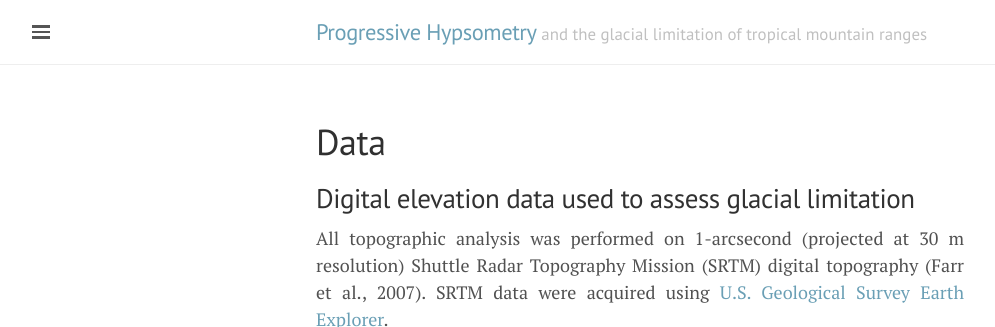
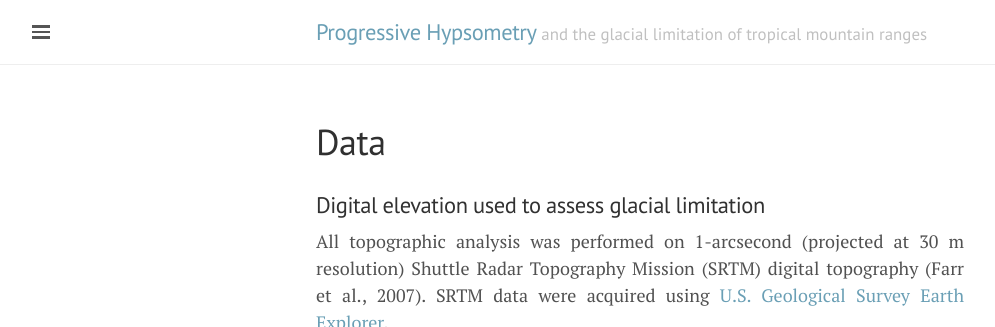
Before and after one commit to mcunningham917/PHdoc, a Jekyll site: the page built from Data.md, in a window 1280 px wide, cut to the strip 0-327 px from the top of the page. Shown: the whole strip, without its empty margins (0-995 px from the left). Built offline with Jekyll 4.4.1, drawn with Linux system fonts in a browser that asks for light colours.

Commit message:
Update Data.md

```diff
--- a/Data.md
+++ b/Data.md
@@ -4,7 +4,7 @@ title: Data
 lc_title: data
 ---
 
-## Digital elevation data used to assess glacial limitation
+### Digital elevation used to assess glacial limitation
 
 
 All topographic analysis was performed on 1-arcsecond (projected at 30 m resolution)
```
